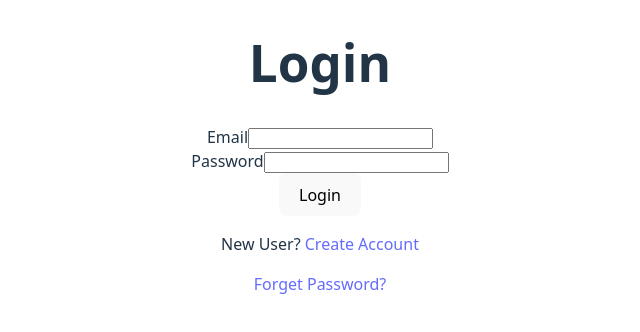
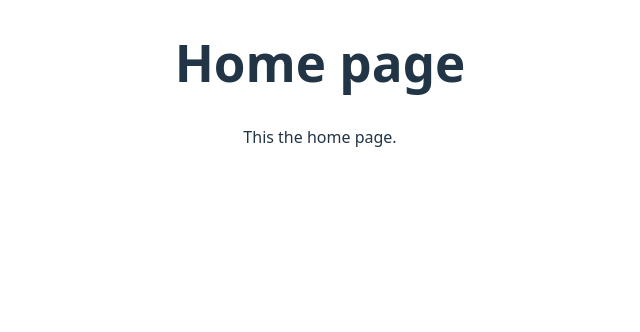
Before and after one commit to med-ilyass/devboard-tracker, a React (Vite) app in the folder frontend/devboard/: page / in a window 1280 px wide. Before the commit this address led to /login. Shown: the top 332 px of the page, without its empty margins (320-960 px from the left). Built offline with nearby package versions, Linux system fonts and the light colour scheme.

Commit message:
Add Home page and implement route protection for projects

```diff
--- a/frontend/devboard/src/App.jsx
+++ b/frontend/devboard/src/App.jsx
@@ -1,6 +1,7 @@
 import { useEffect, useState } from 'react'
 import './App.css'
 import Layout from './components/Layout.jsx'
+import Home from './pages/Home.jsx'
 import Login from './pages/Login.jsx'
 import Register from './pages/Register.jsx'
 import Project from './pages/Projects.jsx'
@@ -8,7 +9,8 @@ import ProjectDetails from './pages/ProjectDetails.jsx'
 import NotFound from './pages/NotFound.jsx'
 import ResetPassword from './pages/ResetPassword.jsx'
 import ForgotPassword from './pages/ForgotPassword.jsx'
-import { Routes, Route, BrowserRouter } from "react-router-dom"
+import { Routes, Route, BrowserRouter, Navigate } from "react-router-dom"
+import RequiredAuth from './components/RequiredAuth.jsx'
 
 function App() {
 
@@ -35,15 +37,20 @@ function App() {
   return (
     <Routes>
 
-      <Route path='/' element={<Project />} />
+      <Route path="/" element={<Home />} />
       <Route path='/login' element={<Login onLogin={handleLogin} />} />
       <Route path='/register' element={<Register />} />
       <Route path='/forgot-password' element={<ForgotPassword />} />
       <Route path='/reset-password' element={<ResetPassword />} />
+      {/* Protected */}
+      <Route element={<RequiredAuth />}>
+        <Route path="/projects" element={<Project />} />
+        <Route path="/projects/:id" element={<ProjectDetails />} />
+      </Route>
+      {/* Fall Back
+          <Route path='*' element={<Navigate to="/" replace/>}/>
+      */}
       <Route path='*' element={<NotFound />} />
-      <Route path='/projects' element={<Project />} />
-      <Route path="/projects/:id" element={<ProjectDetails />} />
-
     </Routes>
   )
 }
--- /dev/null
+++ b/frontend/devboard/src/components/RequiredAuth.jsx
@@ -0,0 +1,7 @@
+import { Navigate, Outlet } from "react-router-dom";
+
+export default function RequiredAuth() {
+    const token = localStorage.getItem("devboard_token")
+    if (!token) return <Navigate to="/login" replace />
+    return <Outlet />
+}
--- /dev/null
+++ b/frontend/devboard/src/pages/Home.jsx
@@ -0,0 +1,10 @@
+
+
+export default function Home() {
+    return (
+        <div className="page">
+            <h1>Home page</h1>
+            <p>This the home page.</p>
+        </div>
+    )
+}
```
